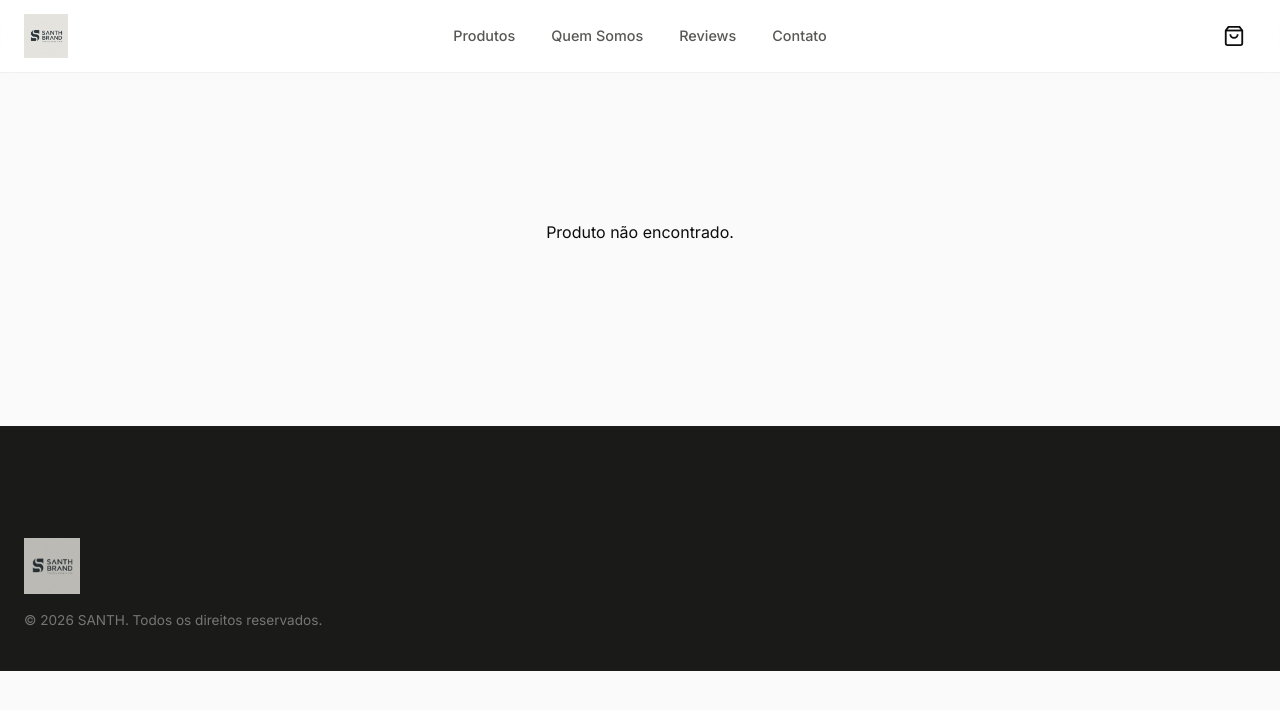
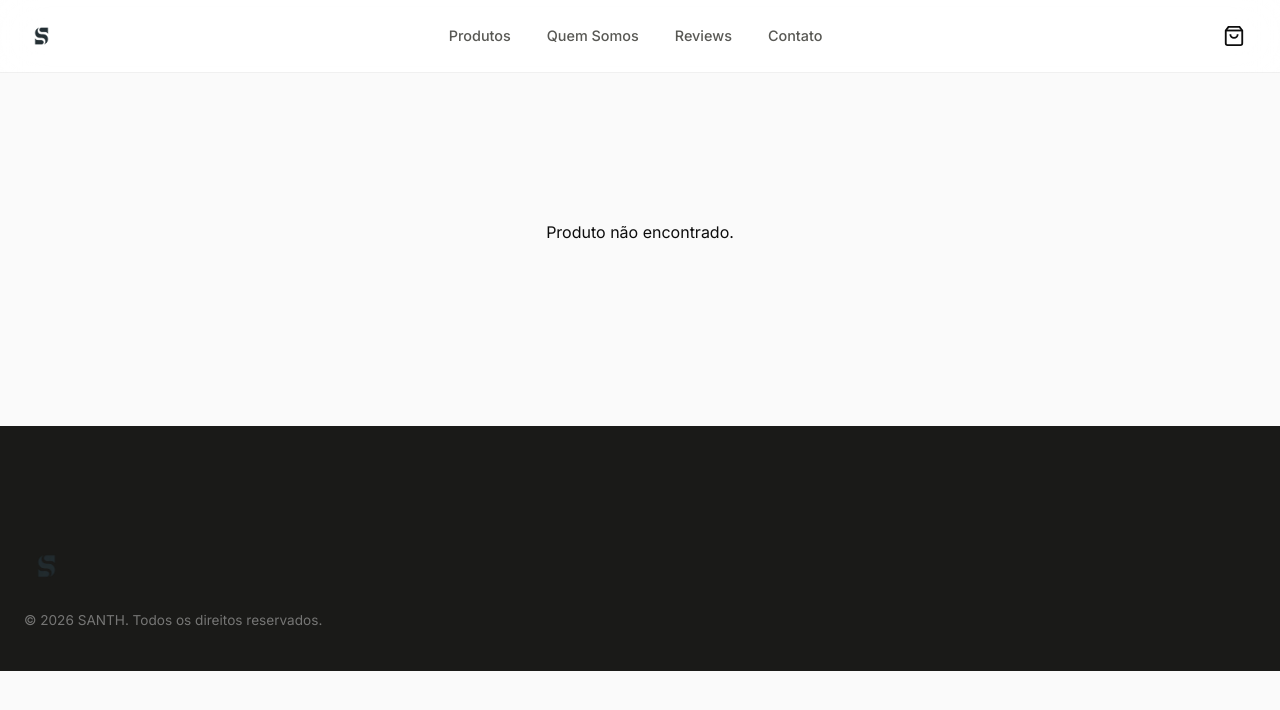
Before and after one commit to matheusosantos0112/s4nth, a website: page pages/produto.html in a window 1280 px wide. Drawn offline with Linux system fonts and the light colour scheme.

Commit message:
Replace logo with new version

```diff
--- a/pages/produto.html
+++ b/pages/produto.html
@@ -15,7 +15,7 @@
 
     <header class="header" id="header">
         <div class="container header-inner">
-            <a href="../index.html" class="logo"><img src="../img/logo.jpeg" alt="SANTH"></a>
+            <a href="../index.html" class="logo"><img src="../img/logo.png" alt="SANTH"></a>
             <nav class="nav" id="nav">
                 <a href="../index.html#produtos" class="nav-link">Produtos</a>
                 <a href="../index.html#sobre" class="nav-link">Quem Somos</a>
@@ -42,7 +42,7 @@
 
     <footer class="footer">
         <div class="container">
-            <div class="footer-logo" style="padding-top:32px;margin-bottom:16px;"><img src="../img/logo.jpeg" alt="SANTH"></div>
+            <div class="footer-logo" style="padding-top:32px;margin-bottom:16px;"><img src="../img/logo.png" alt="SANTH"></div>
             <div class="footer-bottom" style="border:none;padding-top:0;">
                 <p>&copy; 2026 SANTH. Todos os direitos reservados.</p>
             </div>
```
Also changed, not shown: index.html (+3 -3 lines), pages/admin.html (+1 -1 lines), pages/carrinho.html (+2 -2 lines), img/logo.jpeg (deleted), img/logo.png (added).
